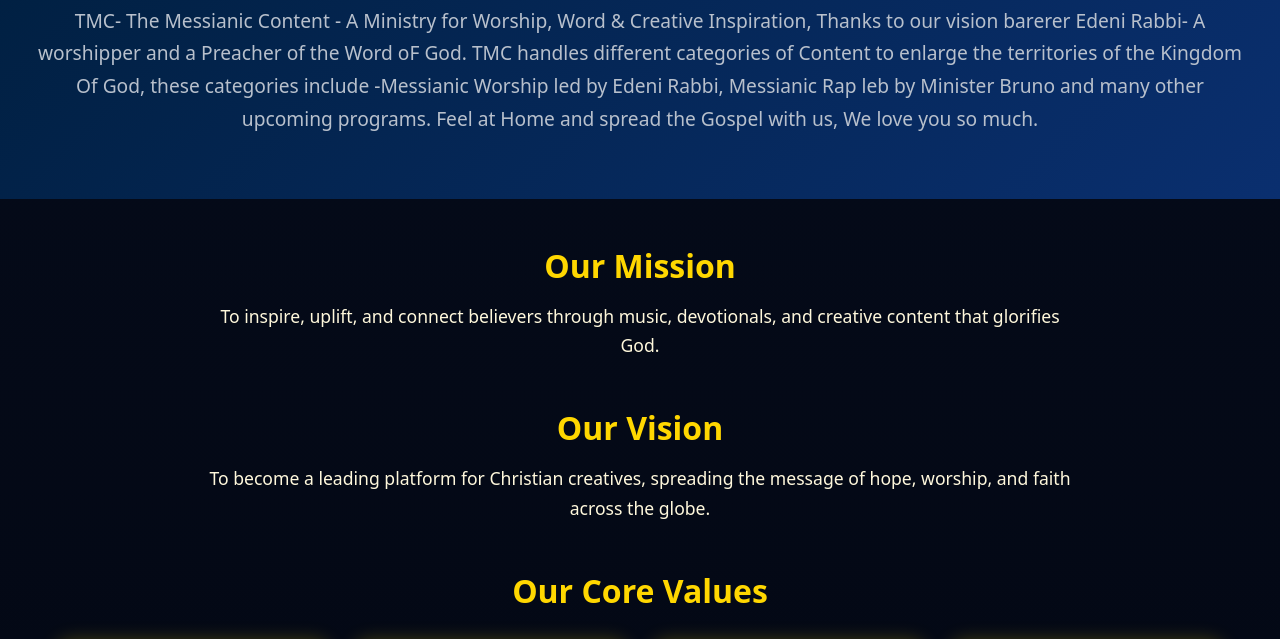
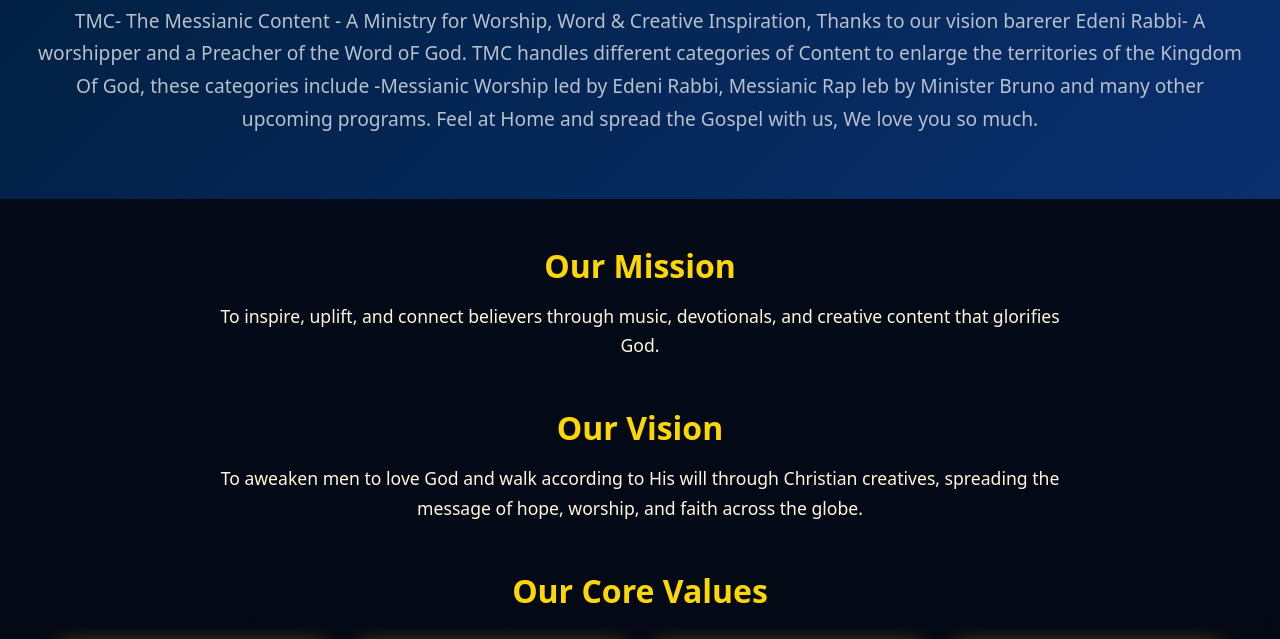
Before and after one commit to brunocoder256/TMC, a plain HTML site: page about.html in a window 1280 px wide. Shown: the part 125-764 px from the top of the page. Drawn offline with Linux system fonts and the light colour scheme.

Commit message:
Revise vision statement in about.html
Updated the vision statement to emphasize awakening believers to love God and walk according to His will.

```diff
--- a/about.html
+++ b/about.html
@@ -43,7 +43,7 @@
   <!-- VISION -->
   <section class="vision">
     <h2>Our Vision</h2>
-    <p>To become a leading platform for Christian creatives, spreading the message of hope, worship, and faith across the globe.</p>
+    <p>To aweaken men to love God and walk according to His will through Christian creatives, spreading the message of hope, worship, and faith across the globe.</p>
   </section>
 
   <!-- CORE VALUES -->
```
